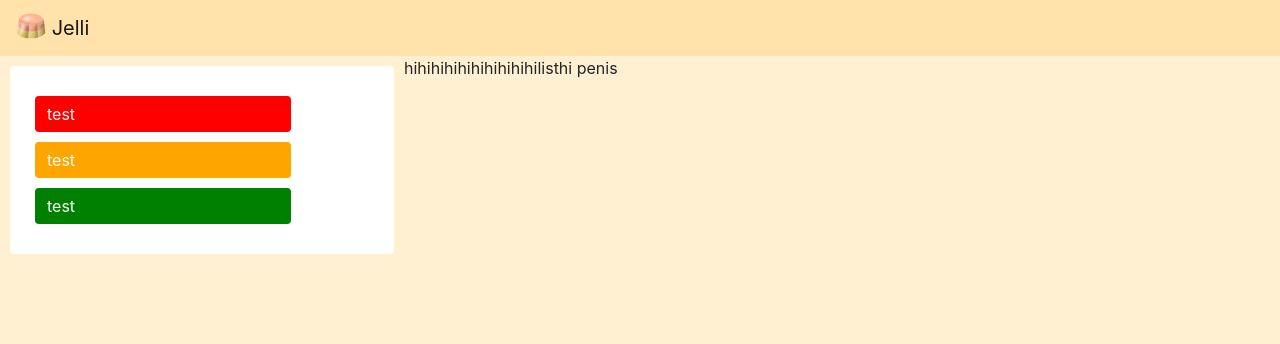
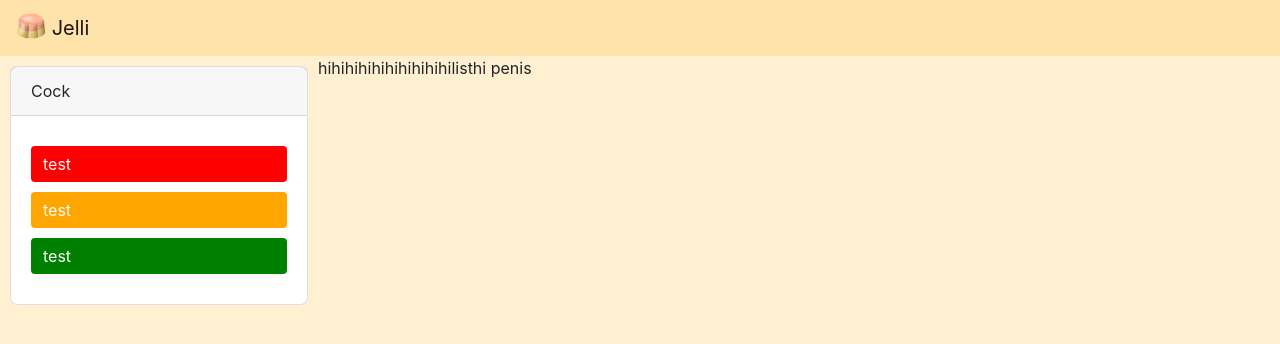
Before and after one commit to just-in-chang/Jelli, a React (Create React App) app in the folder client/: page / in a window 1280 px wide. Shown: the top 344 px of the page. Built offline with nearby package versions, Linux system fonts and the light colour scheme.

Commit message:
f modal no work but button do now

```diff
--- a/client/src/App.css
+++ b/client/src/App.css
@@ -8,21 +8,37 @@
     background-color: rgb(255, 227, 170);
 }
 
-.card {
+.test {
+    width: 200px;
+    height: 200px;
+    /* box-shadow: 0px 0px 20px lightgrey; */
+    float: left;
+}
+
+.task, .task:focus {
     width: 20vw;
     border: none;
     border-radius: 4px;
-    box-shadow: none !important;
-    margin-left: -10px;
-    margin-top: 10px;
-    margin-bottom: 10px;
+    box-shadow: none;
+    box-shadow: 0 0 0 rgba(0, 0, 0, 0.225)!important;
+    text-align: left;
+    /* margin:0; */
+}
+
+.task:hover, .task:focus {
+    box-shadow: 0 0 0.8rem rgba(0, 0, 0, 0.225)!important;
 }
 
 .container {
-    width: 30vw;
+    padding: 0;
     margin: 10px;
     float: left;
-    border-radius: 4px;
+    border-radius: 8px;
+}
+
+.rowmargin {
+    margin-top: 10px;
+    margin-bottom: 10px;
 }
 
 .none {
@@ -30,12 +46,12 @@
 }
 
 .red, .red:active, .red:hover {
-    background-color: red !important;
+    background-color: red;
 }
 
 .red:active, .red:focus {
-    color: white;
-    background-color: rgb(200, 0, 0) !important;
+    color: red !important;
+    background-color: white !important;
 }
 
 .orange, .orange:active, .orange:hover {
@@ -43,8 +59,8 @@
 }
 
 .orange:active, .orange:focus {
-    color: white;
-    background-color: rgb(200, 130, 0) !important;
+    color: orange !important;
+    background-color: white !important;
 }
 
 .green, .green:active, .green:hover {
@@ -52,8 +68,8 @@
 }
 
 .green:active, .green:focus {
-    color: white;
-    background-color: rgb(0, 100, 0) !important;
+    color: green !important;
+    background-color: white !important;
 }
 
 .blue, .blue:active, .blue:hover {
--- a/client/src/App.js
+++ b/client/src/App.js
@@ -2,12 +2,17 @@
 import Button from 'react-bootstrap/Button';
 import NavBar from 'react-bootstrap/NavBar';
 import Card from 'react-bootstrap/Card';
+import Container from 'react-bootstrap/Container';
+import Row from 'react-bootstrap/Row';
+import Col from 'react-bootstrap/Col';
+import Modal from 'react-bootstrap/Modal'
 import 'bootstrap/dist/css/bootstrap.min.css';
 import "./App.css";
 
 function App() {
     let list = [];
     for (let i = 0; i < 10; i++) list.push("hi");
+    const [modalShow, setModalShow] = React.useState(false);
 
     return (
         <div className="background">
@@ -15,18 +20,27 @@
                 <NavBar variant="light" className="navbar">
                     <NavBar.Brand href="#">
                         <img src="jelli.png" width="30" height="26" className="d-inline-block align-top" alt="Jelli logo"/>
-                        {' '}Jelli
+                        {'  '}Jelli
                     </NavBar.Brand>
                 </NavBar>
-                <Card className="container">
-                    <Card.Body>
-                        <Button className="card red">test</Button>
-                        <Button className="card orange">test</Button>
-                        <Button className="card green">test</Button>
+                <Card className="container" style={{width: 'fit-content'}}>
+                    <Card.Header>Cock</Card.Header>
+                    <Card.Body className="text-center">
+                        <Container fluid>
+                            <Row className="rowmargin">
+                                <Button className="task red" onClick={() => setModalShow(true)}>test</Button>
+                                <showModal show={setModalShow} onHide={() => setModalShow(false)}></showModal>
+                            </Row>
+                            <Row className="rowmargin">
+                                <Button className="task orange">test</Button>
+                            </Row>
+                            <Row className="rowmargin">
+                                <Button className="task green">test</Button>
+                            </Row>
+                        </Container>
+
                     </Card.Body>
                 </Card>
-
-
             </div>
             {list}
             listhi penis
@@ -34,11 +48,32 @@
     );
 }
 
-// function Card(props) {
-//     let s = props.title;
-//     s += "cock";
-
-//     return <div className="card">{s}</div>
-// }
+function showModal (props) {
+    return (
+        <Modal
+          {...props}
+          size="lg"
+          aria-labelledby="contained-modal-title-vcenter"
+          centered
+        >
+          <Modal.Header closeButton>
+            <Modal.Title id="contained-modal-title-vcenter">
+              Modal heading
+            </Modal.Title>
+          </Modal.Header>
+          <Modal.Body>
+            <h4>Centered Modal</h4>
+            <p>
+              Cras mattis consectetur purus sit amet fermentum. Cras justo odio,
+              dapibus ac facilisis in, egestas eget quam. Morbi leo risus, porta ac
+              consectetur ac, vestibulum at eros.
+            </p>
+          </Modal.Body>
+          <Modal.Footer>
+            <Button onClick={props.onHide}>Close</Button>
+          </Modal.Footer>
+        </Modal>
+      );
+}
 
 export default App;
```
